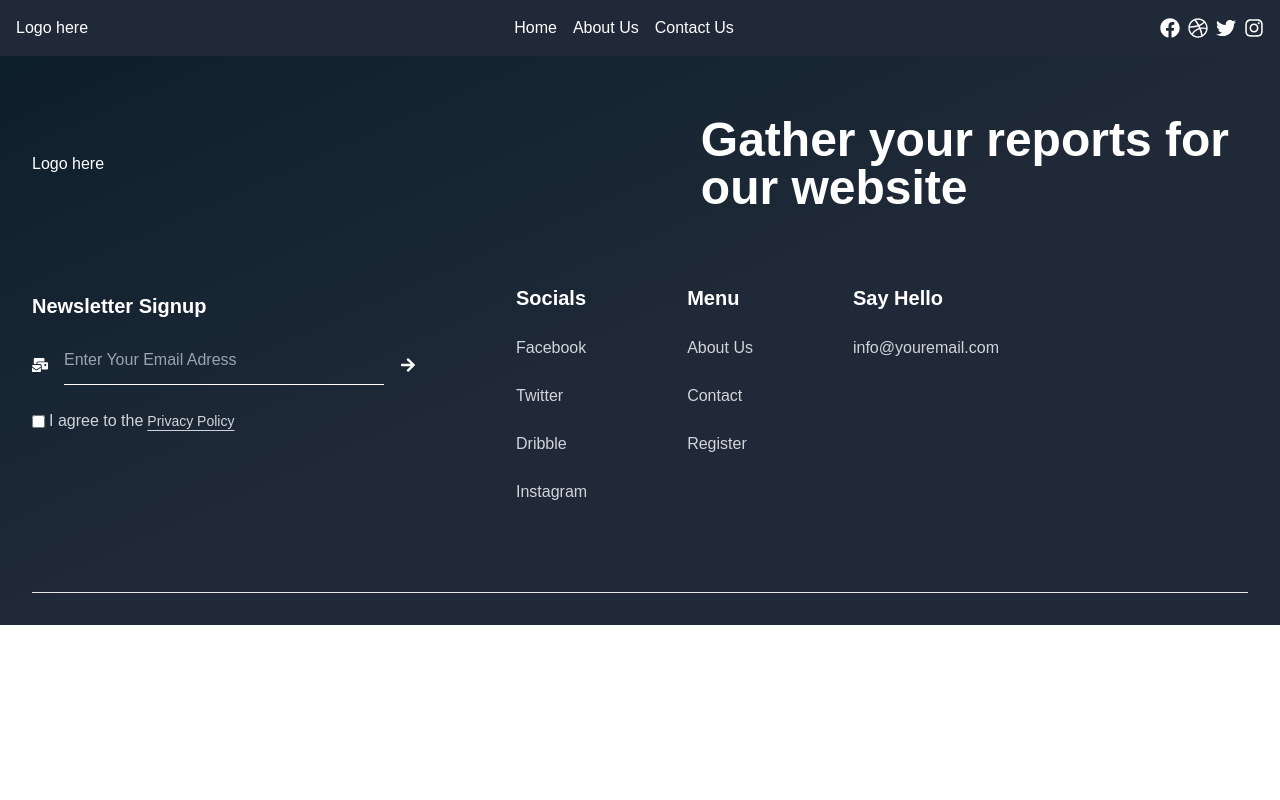
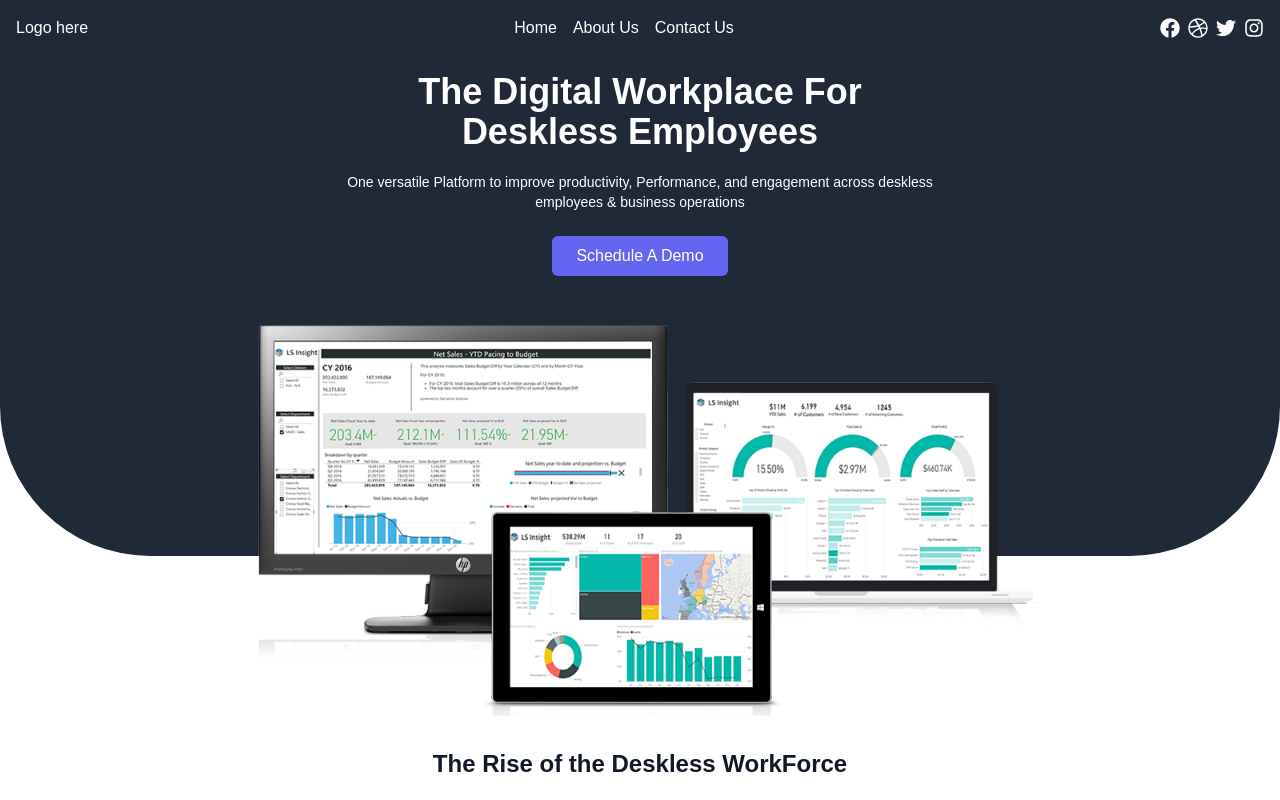
Before and after one commit to Snipbyte/report, a Next.js app: page / in a window 1280 px wide. Shown: the top 800 px of the page. Built offline with nearby package versions, Linux system fonts and the light colour scheme.

Commit message:
landing page

```diff
--- a/src/app/page.js
+++ b/src/app/page.js
@@ -11,7 +11,7 @@ export default function Home() {
   return (
     <main className="">
       <Header/>
-      {/* <HeroSection />
+      <HeroSection />
       <div className='mt-48'>
         <p className='text-2xl my-4 font-bold text-headingColor text-center'>The Rise of the Deskless WorkForce</p>
          <CircleChartCard />
@@ -28,7 +28,7 @@ export default function Home() {
       </div>
       <div className="">
         <ContentSection />
-      </div> */}
+      </div>
 
       <Footer/>
     </main>
```
